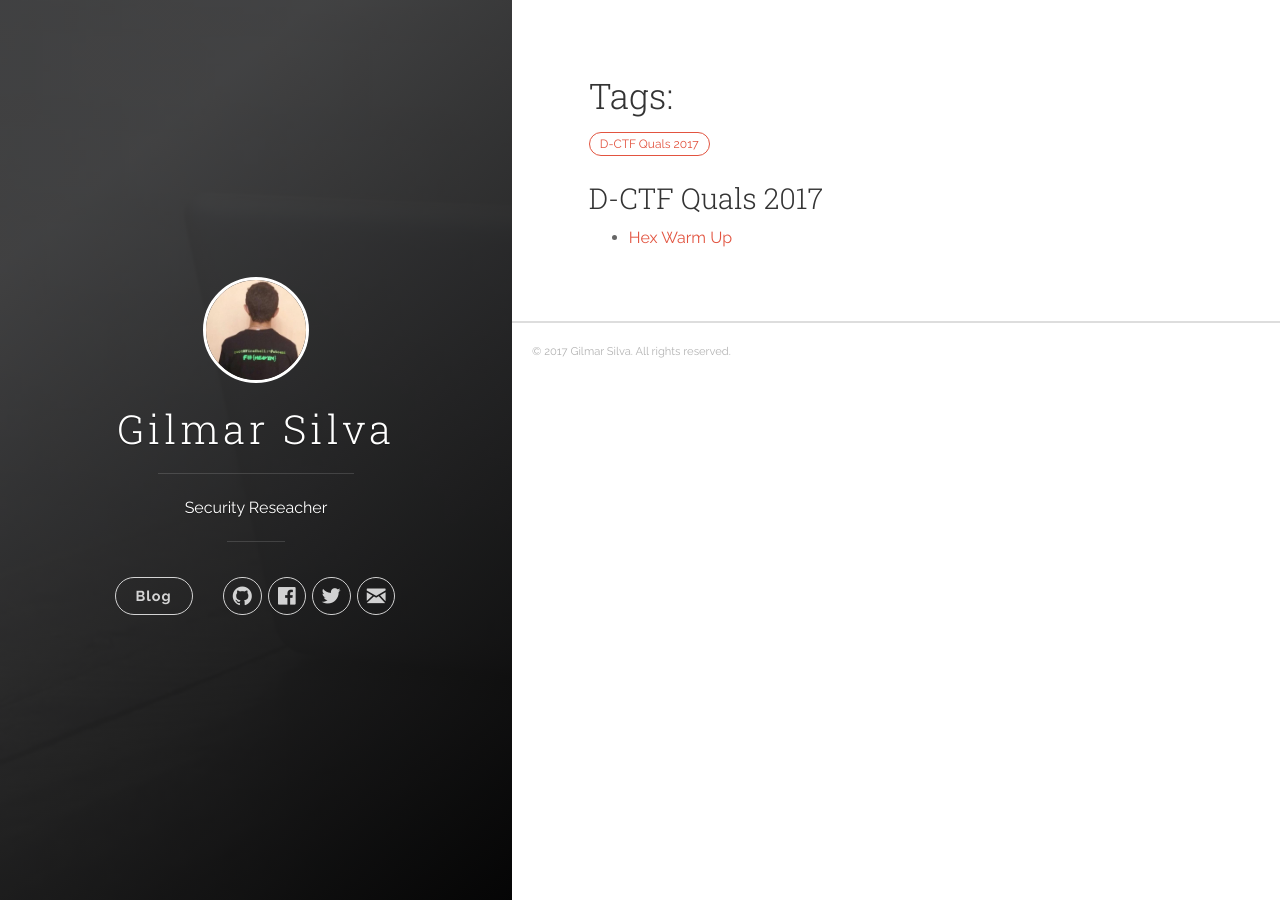
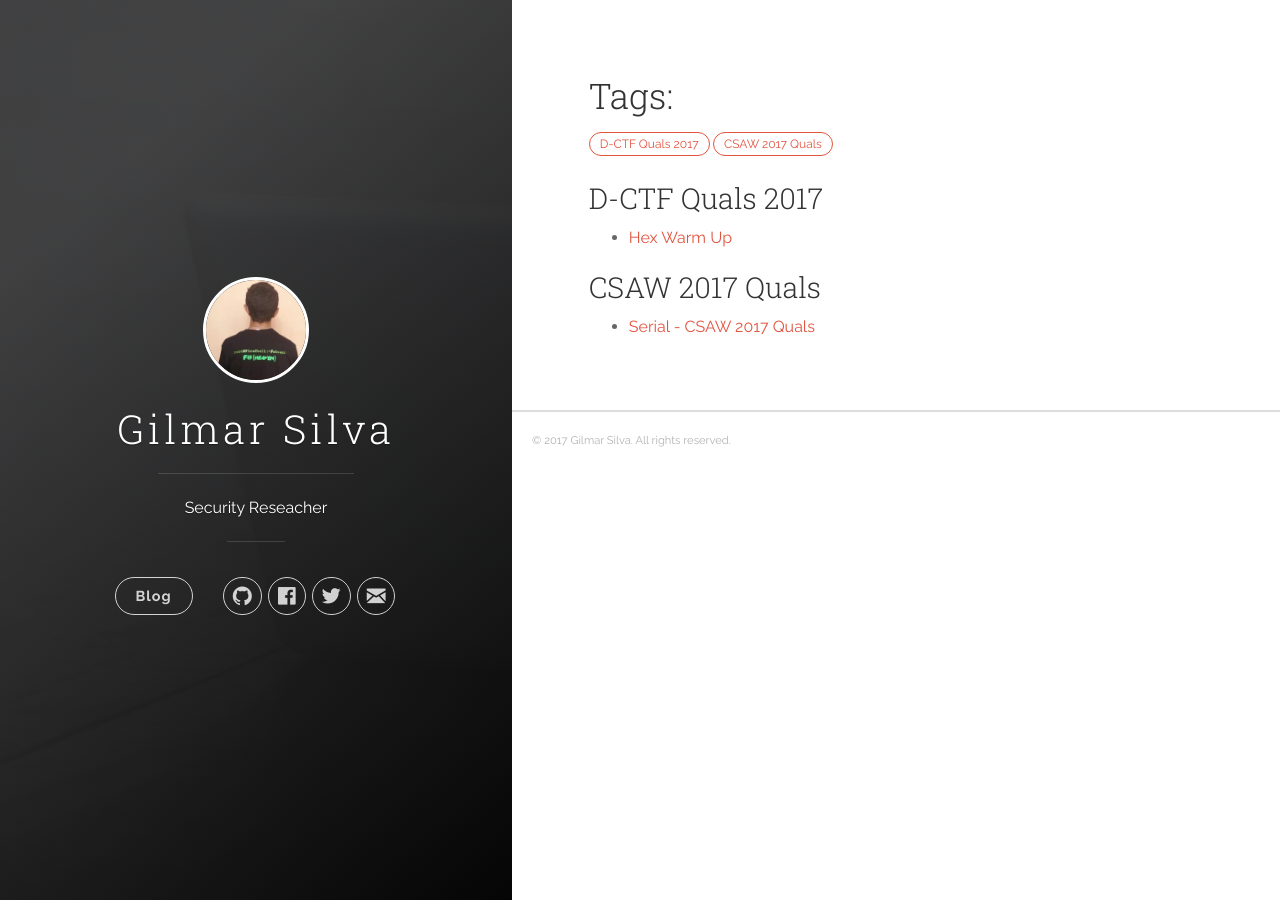
Before and after one commit to k13w/heavenh.github.io, a Jekyll site: the page built from tags.md, in a window 1280 px wide. Built offline with Jekyll 4.4.1, drawn with Linux system fonts in a browser that asks for light colours; nearby versions of some CDN libraries.

Commit message:
:hammer:
:hammer:

````diff
--- a/_posts/2017-10-13-serial-csaw-2017-quals.md
+++ b/_posts/2017-10-13-serial-csaw-2017-quals.md
@@ -1,7 +1,13 @@
+---
+title:  "Serial - CSAW 2017 Quals"
+date:   2017-10-13 12::11:23
+categories: [write-ups]
+tags: [CSAW 2017 Quals]
+---
 Challenge:
 
 Temos um servidor dando para a porta 4239, conectando via nc o servidor retornou o seguinte:
-``` python
+``` ruby
 nc misc.chal.csaw.io 4239
 ```
 
@@ -9,7 +15,7 @@ nc misc.chal.csaw.io 4239
 8-1-1 even parity. Respond with '1' if you got the byte, '0' to retransmit. 00110011101
 ```
 
-Analisar:
+Analyse:
 
 Depois de alguma pesquisa no google com "paridade par 8-1-1", descobri  que quando enviamos dados, podemos ter algumas vezes um erro na transmissão, então cada vez que enviamos um byte, contamos o número de "1" nesse byte e, se o número é mesmo, adicionamos "0" no nosso byte, se o número de "1" é estranho, adicionamos "1" ao nosso byte.
 Exemplo:
@@ -58,6 +64,6 @@ while solve:
 print  flag
 ```
 
-![solution]({{ "../assets/flag.jpg" | absolute_url }})
+![solution]({{ "../images/flag.png" | absolute_url }})
 
 `The flag is : flag{@n_int3rface_betw33n_data_term1nal_3quipment_and_d@t@_circuit-term1nating_3quipment}`
````
